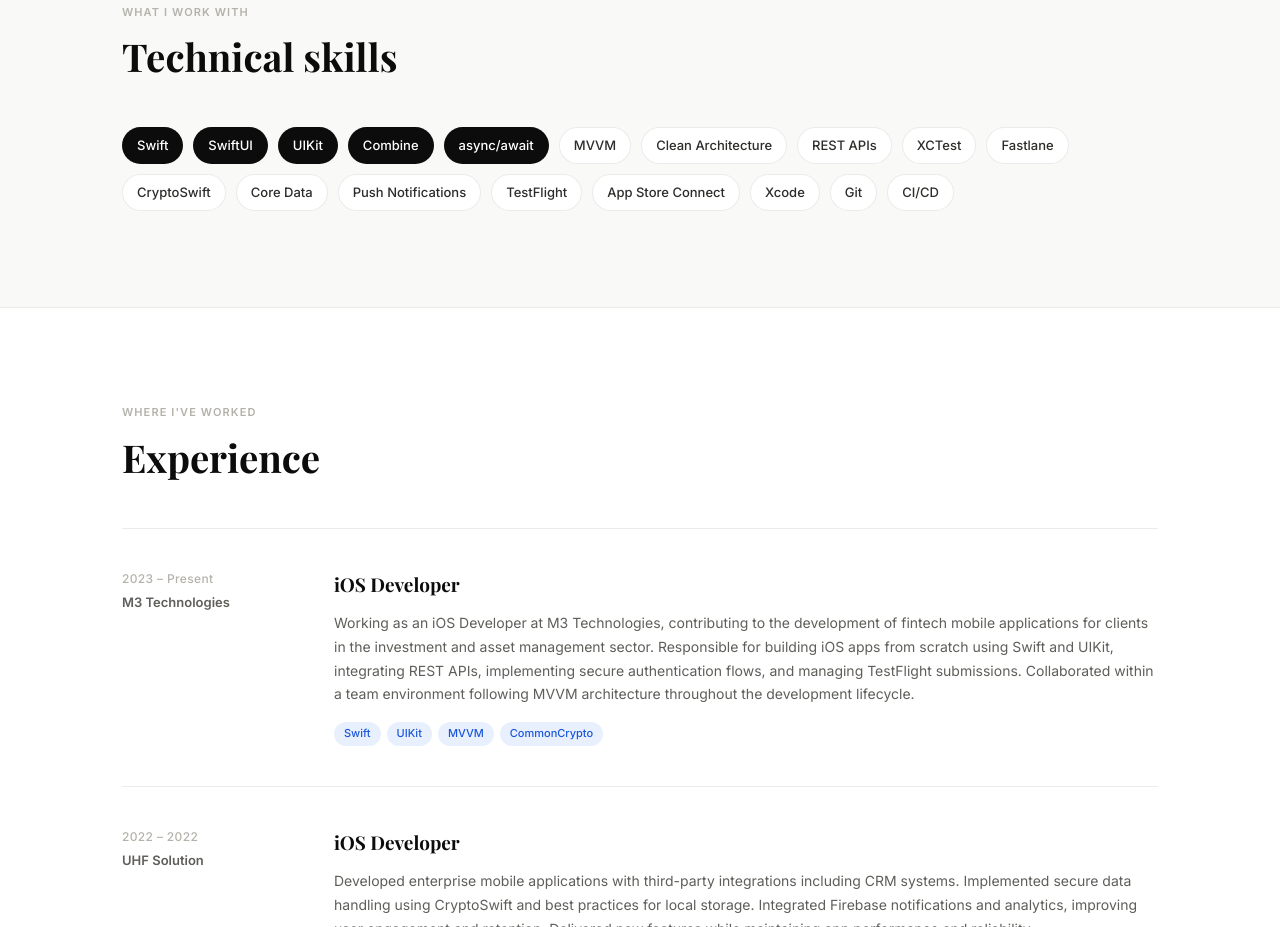
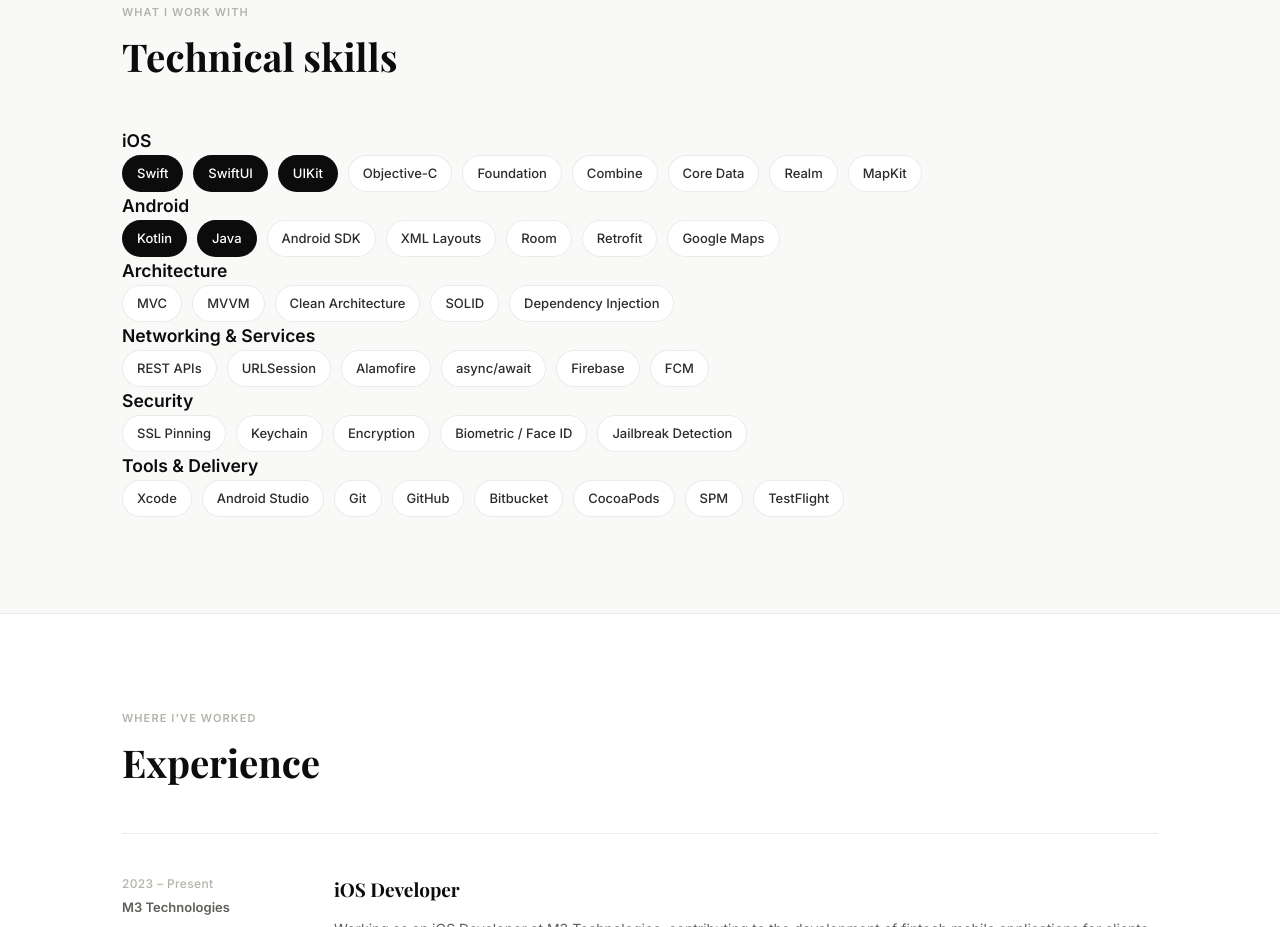
Before and after one commit to Hammad964/Hammad-Portfolio, a plain HTML site: page index.html in a window 1280 px wide. Shown: the part 920-1847 px from the top of the page. Drawn offline with nearby package versions, Linux system fonts and the light colour scheme.

Commit message:
Organize technical skills into categories

```diff
--- a/index.html
+++ b/index.html
@@ -502,25 +502,85 @@
   <section id="skills">
     <p class="section-label">What I work with</p>
     <h2 class="section-title">Technical skills</h2>
+
+    <div class="skills-categories">
+
+      <div class="skill-category">
+        <h3 class="skill-category-title">iOS</h3>
         <div class="skills-grid">
           <span class="skill-tag primary">Swift</span>
           <span class="skill-tag primary">SwiftUI</span>
           <span class="skill-tag primary">UIKit</span>
-      <span class="skill-tag primary">Combine</span>
-      <span class="skill-tag primary">async/await</span>
+          <span class="skill-tag">Objective-C</span>
+          <span class="skill-tag">Foundation</span>
+          <span class="skill-tag">Combine</span>
+          <span class="skill-tag">Core Data</span>
+          <span class="skill-tag">Realm</span>
+          <span class="skill-tag">MapKit</span>
+        </div>
+      </div>
+
+      <div class="skill-category">
+        <h3 class="skill-category-title">Android</h3>
+        <div class="skills-grid">
+          <span class="skill-tag primary">Kotlin</span>
+          <span class="skill-tag primary">Java</span>
+          <span class="skill-tag">Android SDK</span>
+          <span class="skill-tag">XML Layouts</span>
+          <span class="skill-tag">Room</span>
+          <span class="skill-tag">Retrofit</span>
+          <span class="skill-tag">Google Maps</span>
+        </div>
+      </div>
+
+      <div class="skill-category">
+        <h3 class="skill-category-title">Architecture</h3>
+        <div class="skills-grid">
+          <span class="skill-tag">MVC</span>
           <span class="skill-tag">MVVM</span>
           <span class="skill-tag">Clean Architecture</span>
+          <span class="skill-tag">SOLID</span>
+          <span class="skill-tag">Dependency Injection</span>
+        </div>
+      </div>
+
+      <div class="skill-category">
+        <h3 class="skill-category-title">Networking & Services</h3>
+        <div class="skills-grid">
           <span class="skill-tag">REST APIs</span>
-      <span class="skill-tag">XCTest</span>
-      <span class="skill-tag">Fastlane</span>
-      <span class="skill-tag">CryptoSwift</span>
-      <span class="skill-tag">Core Data</span>
-      <span class="skill-tag">Push Notifications</span>
+          <span class="skill-tag">URLSession</span>
+          <span class="skill-tag">Alamofire</span>
+          <span class="skill-tag">async/await</span>
+          <span class="skill-tag">Firebase</span>
+          <span class="skill-tag">FCM</span>
+        </div>
+      </div>
+
+      <div class="skill-category">
+        <h3 class="skill-category-title">Security</h3>
+        <div class="skills-grid">
+          <span class="skill-tag">SSL Pinning</span>
+          <span class="skill-tag">Keychain</span>
+          <span class="skill-tag">Encryption</span>
+          <span class="skill-tag">Biometric / Face ID</span>
+          <span class="skill-tag">Jailbreak Detection</span>
+        </div>
+      </div>
+
+      <div class="skill-category">
+        <h3 class="skill-category-title">Tools & Delivery</h3>
+        <div class="skills-grid">
+          <span class="skill-tag">Xcode</span>
+          <span class="skill-tag">Android Studio</span>
+          <span class="skill-tag">Git</span>
+          <span class="skill-tag">GitHub</span>
+          <span class="skill-tag">Bitbucket</span>
+          <span class="skill-tag">CocoaPods</span>
+          <span class="skill-tag">SPM</span>
           <span class="skill-tag">TestFlight</span>
-      <span class="skill-tag">App Store Connect</span>
-      <span class="skill-tag">Xcode</span>
-      <span class="skill-tag">Git</span>
-      <span class="skill-tag">CI/CD</span>
+        </div>
+      </div>
+
     </div>
   </section>
 </div>
```
Lines whose indentation alone changed are shown as unchanged.
